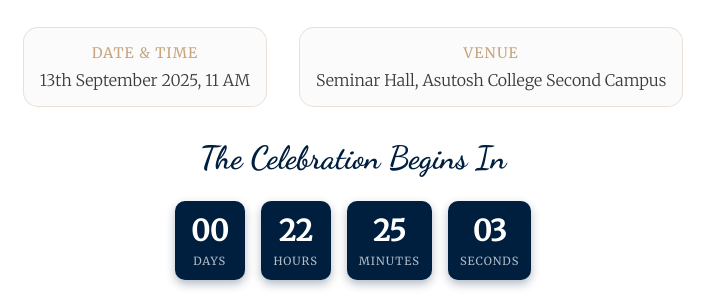
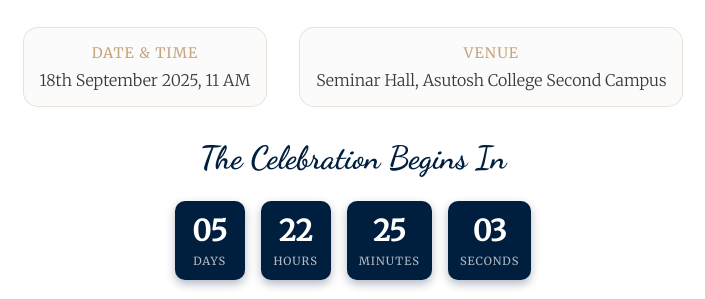
Before and after one commit to capamank/13sept, a plain HTML site: page index.html in a window 1280 px wide. Shown: the part 327-626 px from the top of the page, 287-992 px from the left. Drawn offline with Linux system fonts and the light colour scheme.

Commit message:
Update index.html

```diff
--- a/index.html
+++ b/index.html
@@ -293,7 +293,7 @@
         <section class="details-section">
             <div class="detail-item">
                 <h3>Date & Time</h3>
-                <p>13th September 2025, 11 AM</p>
+                <p>18th September 2025, 11 AM</p>
             </div>
             <div class="detail-item">
                 <h3>Venue</h3>
@@ -351,7 +351,7 @@
             heading.innerHTML = newText;
 
             // --- Countdown Timer Logic ---
-            const countdownDate = new Date("September 13, 2025 11:00:00").getTime();
+            const countdownDate = new Date("September 18, 2025 11:00:00").getTime();
 
             const timerInterval = setInterval(function() {
                 const now = new Date().getTime();
@@ -388,4 +388,5 @@
         });
     </script>
 </body>
+
 </html>
```
